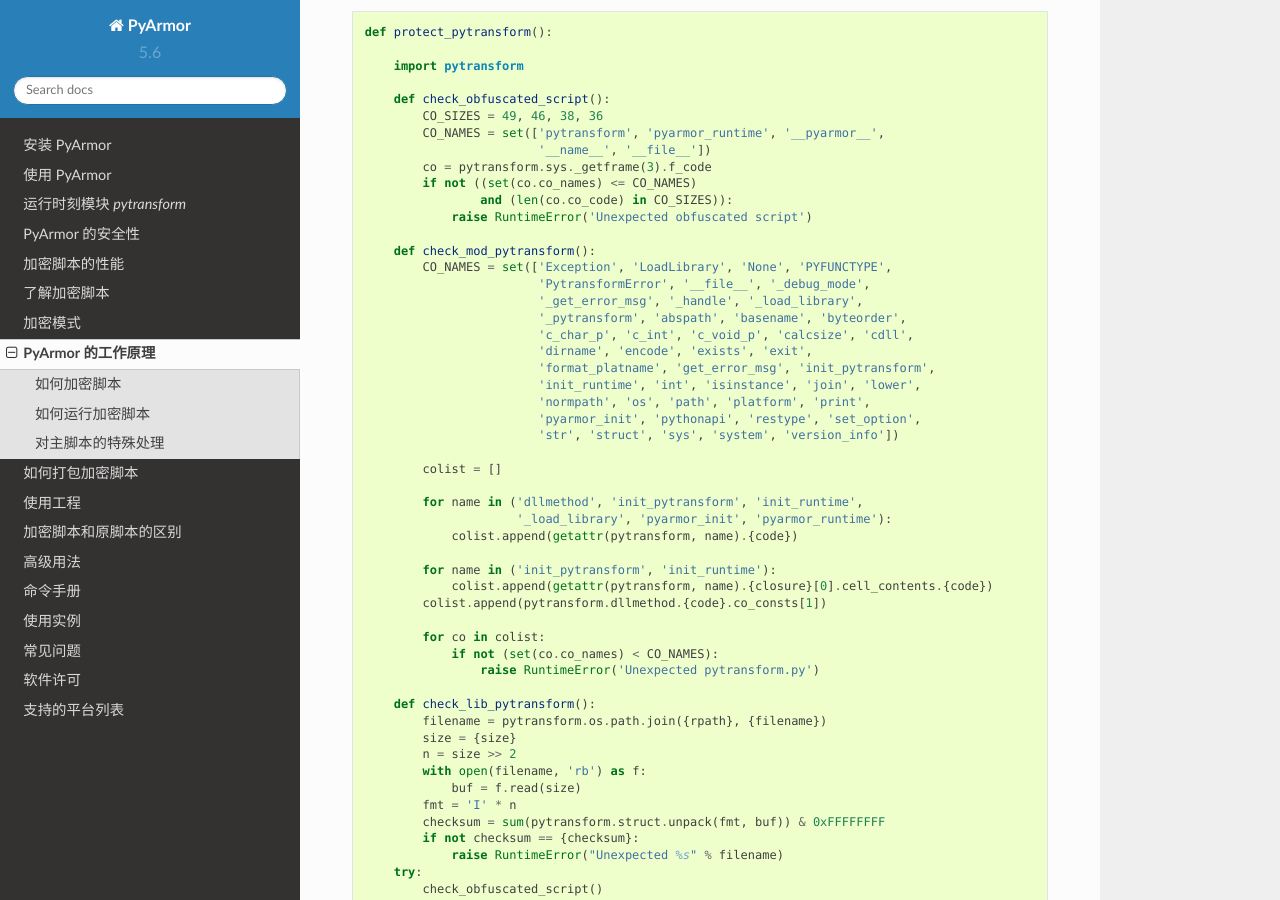
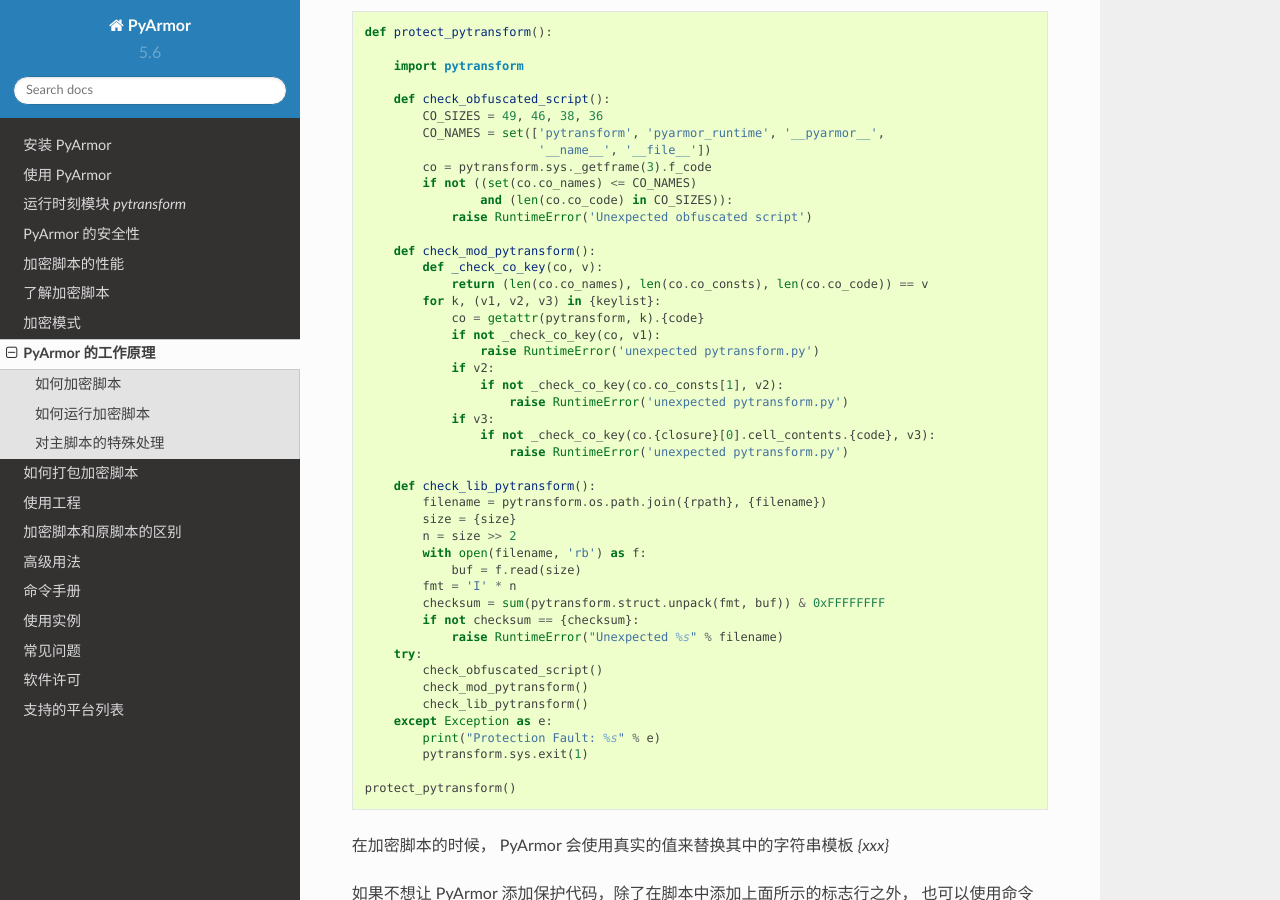
Before and after one commit to dashingsoft/pyarmor-docs-zh, a Sphinx documentation site: the page built from docs/how-to-do.rst, in a window 1280 px wide and 900 px high, scrolled down 4381 px. Built offline with Sphinx 7.4.7 and the Read the Docs theme 2.0.0, drawn with Linux system fonts in a browser that asks for light colours.

Commit message:
Change protection code

```diff
--- a/docs/how-to-do.rst
+++ b/docs/how-to-do.rst
@@ -224,31 +224,18 @@
                 raise RuntimeError('Unexpected obfuscated script')
 
         def check_mod_pytransform():
-            CO_NAMES = set(['Exception', 'LoadLibrary', 'None', 'PYFUNCTYPE',
-                            'PytransformError', '__file__', '_debug_mode',
-                            '_get_error_msg', '_handle', '_load_library',
-                            '_pytransform', 'abspath', 'basename', 'byteorder',
-                            'c_char_p', 'c_int', 'c_void_p', 'calcsize', 'cdll',
-                            'dirname', 'encode', 'exists', 'exit',
-                            'format_platname', 'get_error_msg', 'init_pytransform',
-                            'init_runtime', 'int', 'isinstance', 'join', 'lower',
-                            'normpath', 'os', 'path', 'platform', 'print',
-                            'pyarmor_init', 'pythonapi', 'restype', 'set_option',
-                            'str', 'struct', 'sys', 'system', 'version_info'])
-
-            colist = []
-
-            for name in ('dllmethod', 'init_pytransform', 'init_runtime',
-                         '_load_library', 'pyarmor_init', 'pyarmor_runtime'):
-                colist.append(getattr(pytransform, name).{code})
-
-            for name in ('init_pytransform', 'init_runtime'):
-                colist.append(getattr(pytransform, name).{closure}[0].cell_contents.{code})
-            colist.append(pytransform.dllmethod.{code}.co_consts[1])
-
-            for co in colist:
-                if not (set(co.co_names) < CO_NAMES):
-                    raise RuntimeError('Unexpected pytransform.py')
+            def _check_co_key(co, v):
+                return (len(co.co_names), len(co.co_consts), len(co.co_code)) == v
+            for k, (v1, v2, v3) in {keylist}:
+                co = getattr(pytransform, k).{code}
+                if not _check_co_key(co, v1):
+                    raise RuntimeError('unexpected pytransform.py')
+                if v2:
+                    if not _check_co_key(co.co_consts[1], v2):
+                        raise RuntimeError('unexpected pytransform.py')
+                if v3:
+                    if not _check_co_key(co.{closure}[0].cell_contents.{code}, v3):
+                        raise RuntimeError('unexpected pytransform.py')
 
         def check_lib_pytransform():
             filename = pytransform.os.path.join({rpath}, {filename})
```
